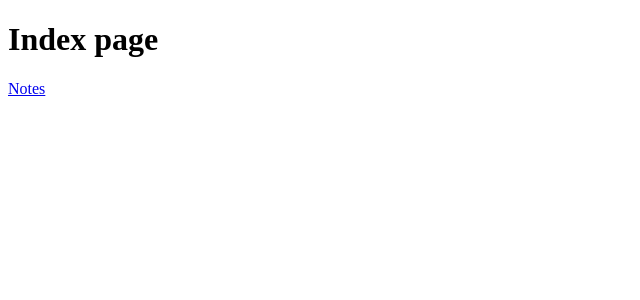
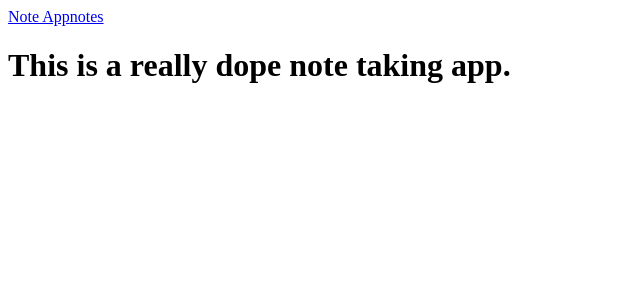
Before and after one commit to HelpMe-Pls/nextjs-intro, a Next.js app: page / in a window 1280 px wide. Shown: the top 300 px of the page, without its empty margins (0-640 px from the left). Built offline with nearby package versions, Linux system fonts and the light colour scheme; what @theme-ui/presets, theme-ui would draw is missing.

Commit message:
Minor UI revamp with ThemeUI

```diff
--- a/src/components/nav.jsx
+++ b/src/components/nav.jsx
@@ -1,3 +1,6 @@
+/** @jsx jsx */
+/** @jsxRuntime classic */
+
 import { jsx } from 'theme-ui'
 import Link from 'next/link'
 
--- a/src/pages/_app.js
+++ b/src/pages/_app.js
@@ -1,11 +1,16 @@
-import React from 'react'
-import { ThemeProvider } from 'theme-ui'
-import thm from '../../theme'
+/** @jsx jsx */
+/** @jsxRuntime classic */
+import { jsx, ThemeProvider } from 'theme-ui'
+import theme from '../../theme'
+import Nav from '../../src/components/nav'
 
 export default function App({ Component, pageProps }) {
 	return (
-		<ThemeProvider theme={thm}>
-			<Component {...pageProps} />
+		<ThemeProvider theme={theme}>
+			<div>
+				<Nav />
+				<Component {...pageProps} />
+			</div>
 		</ThemeProvider>
 	)
 }
--- a/src/pages/index.js
+++ b/src/pages/index.js
@@ -1,12 +1,21 @@
-import React from 'react'
+/** @jsx jsx */
+/** @jsxRuntime classic */
+import { jsx } from 'theme-ui'
 import Link from 'next/link'
-import '../components/styles.module.css'
 
 export default () => (
-	<div>
-		<h1>Index page</h1>
-		<Link href="/notes">
-			<a>Notes</a>
-		</Link>
+	<div sx={{ height: `calc(100vh - 60px)` }}>
+		<div
+			sx={{
+				variant: 'containers.page',
+				display: 'flex',
+				alignItems: 'center',
+				height: '100%',
+			}}
+		>
+			<h1 sx={{ fontSize: 8, my: 0 }}>
+				This is a really dope note taking app.
+			</h1>
+		</div>
 	</div>
 )
--- a/theme.js
+++ b/theme.js
@@ -1,11 +1,12 @@
+// jsx pragma:  a hint to the compiler how to compile this file. The comment combined with the JSX import from theme-ui tells the compiler, babel, in this case, of what JSX tool to use to handle JSX in this file. It's the same reason you had to import React in your JSX files.
+
+/** @jsx jsx */
+/** @jsxRuntime classic */
+
 import { roboto } from '@theme-ui/presets'
 
 const theme = {
 	...roboto,
-	colors: {
-		...roboto.colors,
-		background: 'yellow',
-	},
 	containers: {
 		card: {
 			boxShadow: '0 1px 3px rgba(0,0,0,0.12), 0 1px 2px rgba(0,0,0,0.24)',
```
Also changed, not shown: src/pages/notes/[id].jsx (+7 -13 lines), src/pages/notes/index.js (+24 -6 lines).
